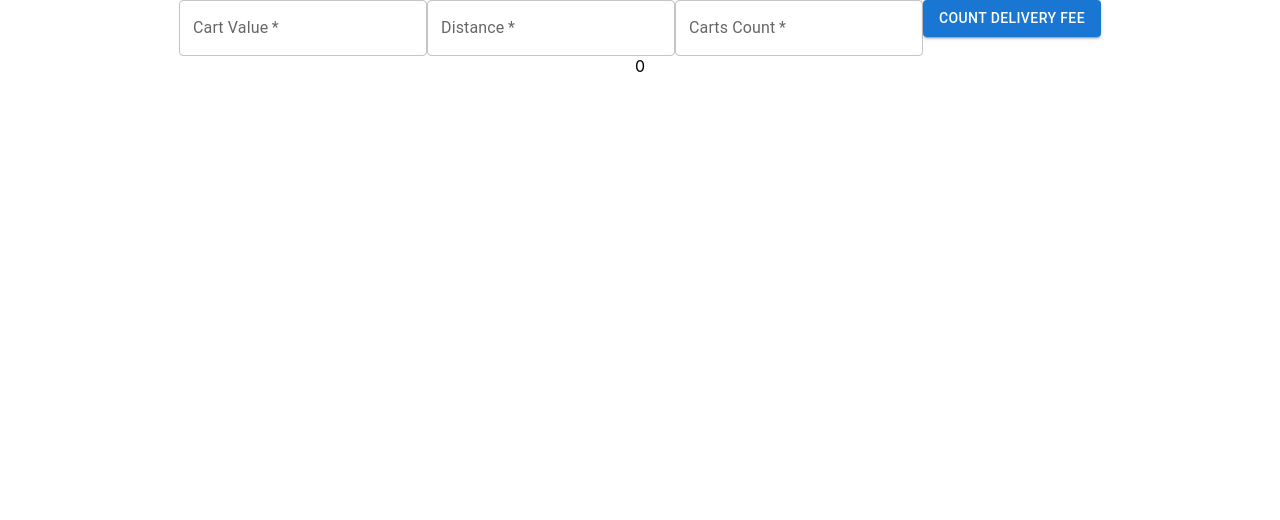
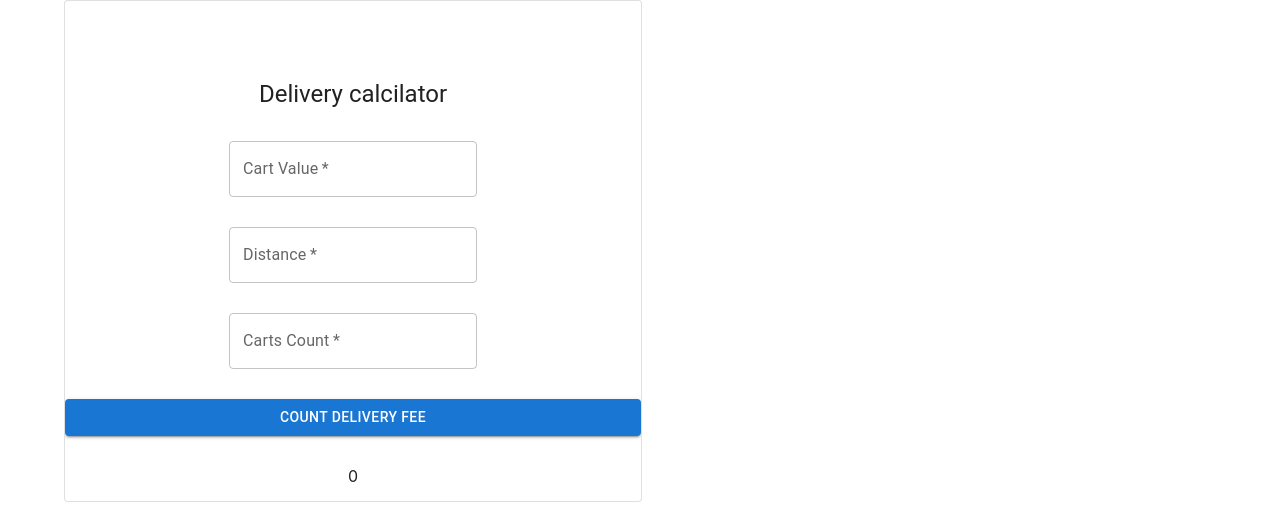
Before and after one commit to ElizPN/delivery-calculator, a React (Create React App) app: page / in a window 1280 px wide. Shown: the top 520 px of the page. Built offline with nearby package versions, Linux system fonts and the light colour scheme.

Commit message:
add styles

```diff
--- a/src/DeliveryCalculator/DeliveryCalculator.tsx
+++ b/src/DeliveryCalculator/DeliveryCalculator.tsx
@@ -1,6 +1,7 @@
-import { Box, Button, TextField } from '@mui/material';
+import { Box, Button, Card, Container, TextField, Typography } from '@mui/material';
 import { useState } from 'react';
 import { getDeliveryFee } from './getDeliveryFee';
+import { CardHeader } from '@mui/material';
 
 
 
@@ -18,25 +19,38 @@ export function DeliveryCalculator() {
     }
 
 
-    return <Box>
+    return <Container>
+        <Card variant="outlined" sx={{ display: "flex", justifyContent: "space-around", height: "500px", width: "50%", flexDirection: "column" }}>
+            <CardHeader></CardHeader>
+            <Typography variant="h5">
+                Delivery calcilator
+            </Typography>
+            <Box>
                 <TextField
                     onChange={(event) => setCartValue(Number(event.target.value))}
                     required
                     id="outlined-required"
                     label="Cart Value"
+
                 />
+            </Box>
+            <Box>
                 <TextField
                     onChange={(event) => setDistance(Number(event.target.value))}
                     required
                     id="outlined-required"
                     label="Distance"
                 />
+            </Box>
+            <Box>
                 <TextField
+                    type='number'
                     onChange={(event) => setCartsCount(Number(event.target.value))}
                     required
                     id="outlined-required"
                     label="Carts Count"
                 />
+            </Box>
 
             <Button variant="contained"
                 onClick={onclickHandler}>
@@ -44,6 +58,7 @@ export function DeliveryCalculator() {
             </Button>
 
             <Box>{deliveryFee}</Box>
-    </Box>
+        </Card>
+    </Container >
 
 }
```
Lines whose indentation alone changed are shown as unchanged.
